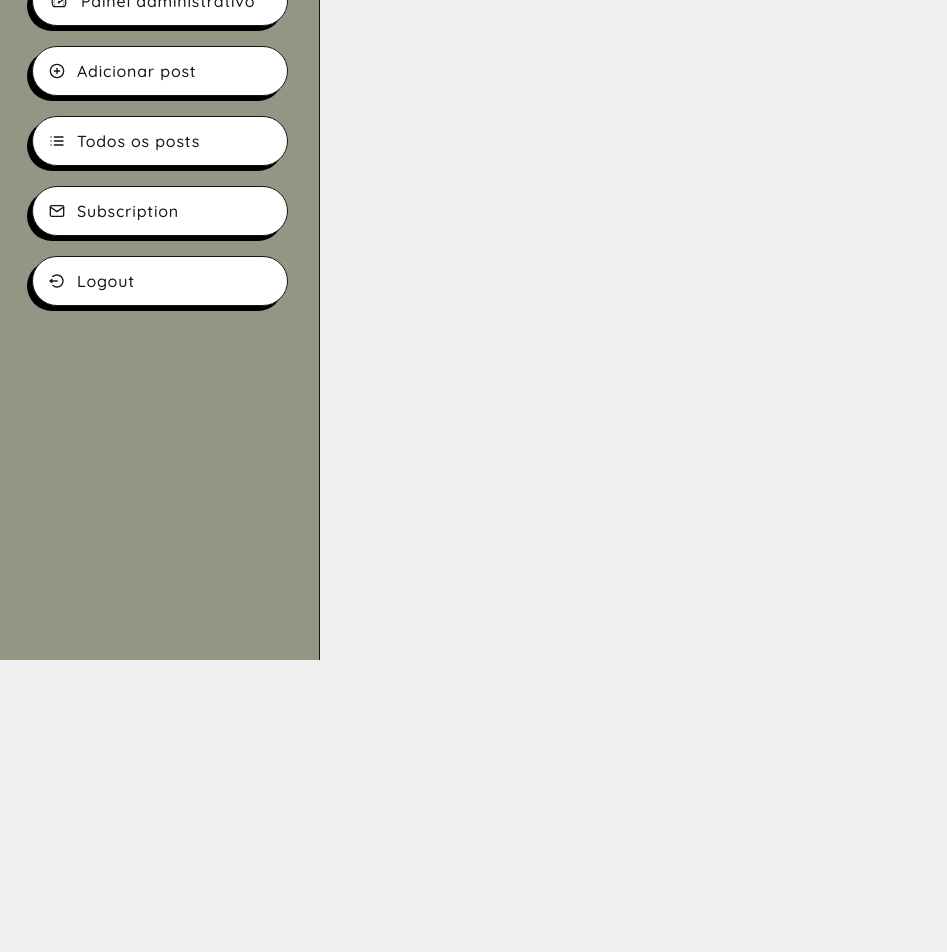
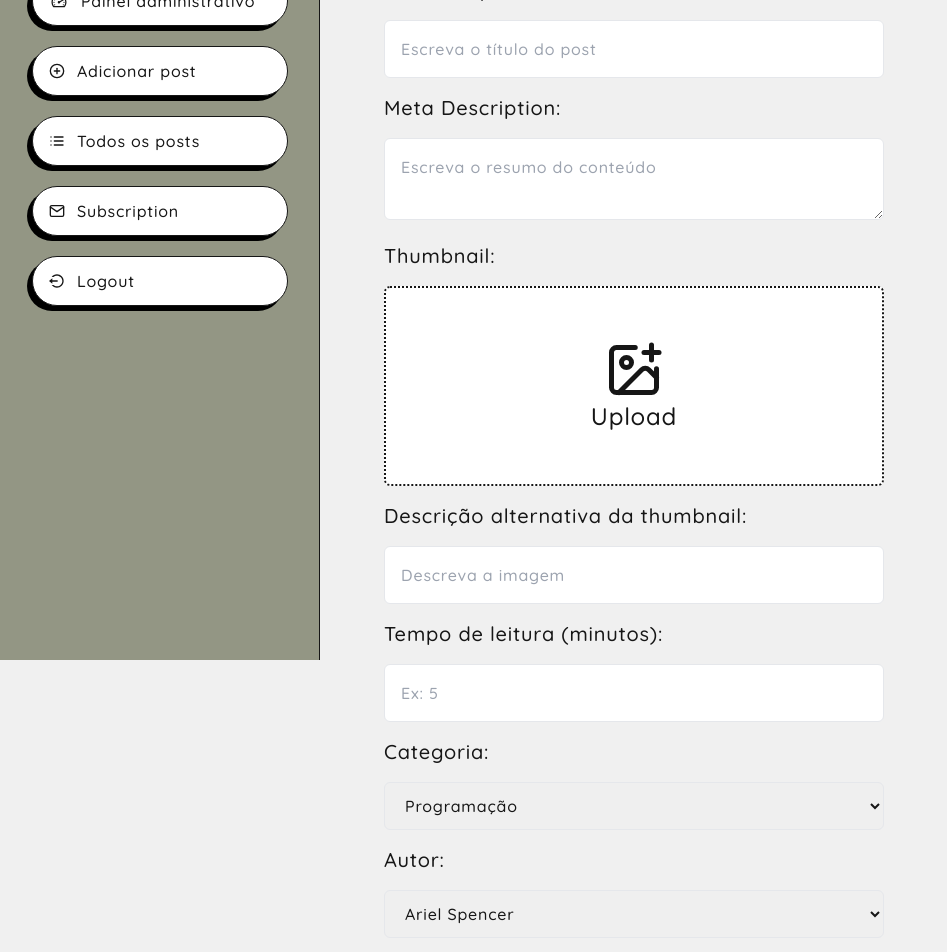
Before and after one commit to ArielSpencer/next-blog, a Next.js app: page /admin/addPost in a window 1280 px wide. Shown: the part 140-1092 px from the top of the page, without its empty margins (0-947 px from the left). Before the commit the page ends 800 px from the top, so only its background shows below. Built offline with nearby package versions, Linux system fonts and the light colour scheme; no server answers; sample sign-in values are in the browser's storage.

Commit message:
feat: implement add post page with form validation and API integration

```diff
--- a/app/admin/addPost/page.jsx
+++ b/app/admin/addPost/page.jsx
@@ -1,9 +1,146 @@
 "use client";
 
+import axios from "axios";
+import Image from "next/image";
+import { useState } from "react";
+import { LuImagePlus } from "react-icons/lu";
+import { toast } from "react-toastify";
+
 const page = () => {
+  const [image, setImage] = useState(false);
+  const [data, setData] = useState({
+    title: "",
+    description: "",
+    category: "Programação",
+    image: "",
+    alt: "",
+    author: "Ariel Spencer",
+    authorImg: "/images/ariel-spencer.png",
+    readingTime: "",
+    content: ""
+  });
+
+  const onChangeHandler = (event) => {
+    const name = event.target.name;
+    const value = event.target.value;
+    setData(data => ({ ...data, [name]: value }));
+    console.log(data);
+  };
+
+  const onSubmitHandler = async (e) => {
+    e.preventDefault();
+
+    const formData = new FormData();
+    formData.append("title", data.title);
+    formData.append("description", data.description);
+    formData.append("category", data.category);
+    formData.append("image", image);
+    formData.append("alt", data.alt || "Thumbnail blog");
+    formData.append("author", data.author);
+    formData.append("authorImg", data.authorImg);
+    formData.append("readingTime", data.readingTime || "5 min");
+    formData.append("content", data.content);
+
+    try {
+      const response = await axios.post("/api/blog", formData);
+
+      if (response.data.success) {
+        toast.success(response.data.message);
+        setImage(null);
+        setData({
+          title: "",
+          description: "",
+          category: "Programação",
+          image: "",
+          alt: "",
+          author: "Ariel Spencer",
+          authorImg: "/images/ariel-spencer.png",
+          readingTime: "",
+          content: ""
+        });
+      } else {
+        toast.error("Error");
+      }
+    } catch (error) {
+      toast.error("Erro na requisição");
+    }
+  };
+
   return (
-    <></>
-  )
-}
+    <>
+      <form onSubmit={onSubmitHandler} className="pt-5 pb-20 px-5 sm:pt-12 sm:pl-16">
+        <p className="text-xl">
+          Título do post:
+        </p>
+        <input name="title" onChange={onChangeHandler} value={data.title} className="w-full sm:w-[500px] mt-4 p-4 border rounded-md" type="text" placeholder="Escreva o título do post" minLength={30} maxLength={70} required />
+
+        <p className="text-xl mt-4">
+          Meta Description:
+        </p>
+        <textarea name="description" onChange={onChangeHandler} value={data.description} className="w-full sm:w-[500px] mt-4 p-4 border rounded-md" type="text" placeholder="Escreva o resumo do conteúdo" minLength={70} maxLength={160} rows={2} required />
+
+        <p className="text-xl my-4">Thumbnail:</p>
+        <label htmlFor="image">
+          {!image ? (
+            <div className="bg-writingLight text-2xl flex flex-col items-center justify-center w-full sm:w-[500px] h-[200px] border border-2 border-dotted border-writingDark rounded-md">
+              <LuImagePlus className="text-6xl" />
+              <p>Upload</p>
+            </div>
+          ) : (
+            <div>
+              <Image src={URL.createObjectURL(image)} width={500} height={200} alt={data.alt} />
+            </div>
+          )}
+        </label>
+        <input onChange={(e) => setImage(e.target.files[0])} type="file" id="image" hidden required />
+
+        <p className="text-xl mt-4">
+          Descrição alternativa da thumbnail:
+        </p>
+        <input name="alt" onChange={onChangeHandler} value={data.alt} className="w-full sm:w-[500px] mt-4 p-4 border rounded-md" type="text" placeholder="Descreva a imagem" minLength={10} maxLength={125} required />
+
+        <p className="text-xl mt-4">
+          Tempo de leitura (minutos):
+        </p>
+        <input
+          name="readingTime"
+          onChange={onChangeHandler}
+          value={data.readingTime}
+          className="w-full sm:w-[500px] mt-4 p-4 border rounded-md"
+          type="number"
+          min="1"
+          placeholder="Ex: 5"
+          required
+        />
+
+        <p className="text-xl mt-4">
+          Categoria:
+        </p>
+        <select name="category" onChange={onChangeHandler} value={data.category} className="w-full sm:w-[500px] mt-4 px-4 py-3 border rounded-md text-writingDark">
+          <option value="Programação">Programação</option>
+          <option value="UX Design">UX Design</option>
+          <option value="SEO">SEO</option>
+        </select>
+
+        <p className="text-xl mt-4">
+          Autor:
+        </p>
+        <select name="author" onChange={onChangeHandler} value={data.author} className="w-full sm:w-[500px] mt-4 px-4 py-3 border rounded-md text-writingDark">
+          <option value="Ariel Spencer">Ariel Spencer</option>
+        </select>
+
+        <p className="text-xl mt-4">
+          Conteúdo:
+        </p>
+        <textarea name="content" onChange={onChangeHandler} value={data.content} className="w-full sm:w-[500px] mt-4 p-4 border rounded-md" type="text" placeholder="Escreva o conteúdo" minLength={70} maxLength={160} rows={10} required />
+
+        <br />
+        <button type="submit" className="bg-secondary w-40 h-12 mt-8 text-writingLight">
+          Adicionar post
+        </button>
+      </form>
+    </>
+  );
+};
 
 export default page;
```
